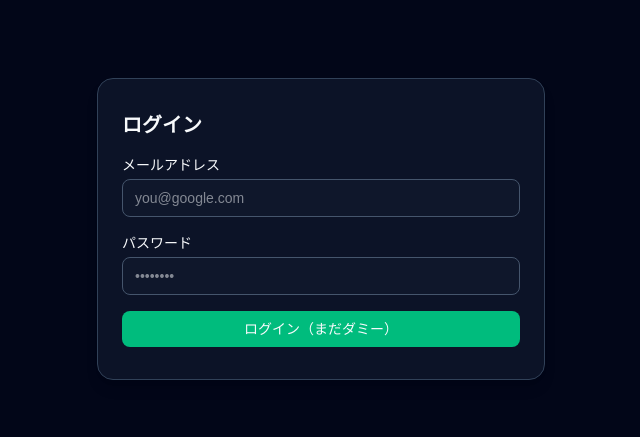
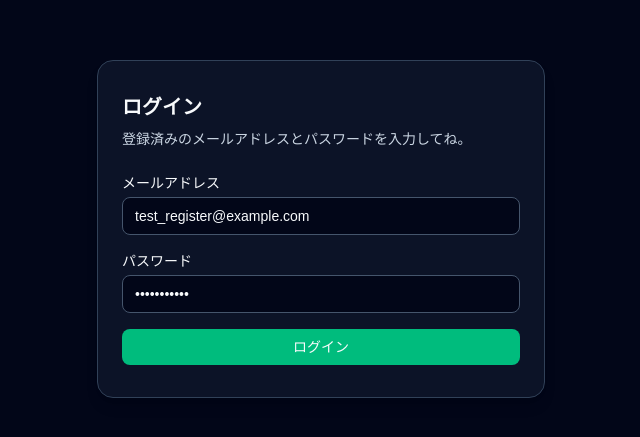
Before and after one commit to taka-ipa/task-practice, a Next.js app in the folder frontend/: page /login in a window 1280 px wide. Shown: the part 171-608 px from the top of the page, without its empty margins (319-959 px from the left). Built offline with nearby package versions, Linux system fonts and the light colour scheme; no server answers.

Commit message:
Add authentication system (register, login, logout, me) with Laravel Sanctum and integrate login page in Next.js

```diff
--- a/frontend/src/app/login/page.tsx
+++ b/frontend/src/app/login/page.tsx
@@ -1,33 +1,95 @@
+"use client";
+
+import { FormEvent, useState } from "react";
+import { useRouter } from "next/navigation";
+import api from "@/lib/api";
+
 export default function LoginPage() {
+  const router = useRouter();
+
+  const [email, setEmail] = useState("test_register@example.com"); // テストしやすいように初期値入れとく
+  const [password, setPassword] = useState("password123");
+  const [loading, setLoading] = useState(false);
+  const [error, setError] = useState<string | null>(null);
+
+  async function handleSubmit(e: FormEvent) {
+    e.preventDefault();
+    setError(null);
+    setLoading(true);
+
+    try {
+      const res = await api.post("/api/login", {
+        email,
+        password,
+      });
+
+      // トークンを保存（axiosのinterceptorで使うやつ）
+      if (typeof window !== "undefined") {
+        localStorage.setItem("token", res.data.token);
+      }
+
+      // とりあえずトップに戻す or ダッシュボードへ
+      router.push("/");
+    } catch (err: unknown) {
+      console.error(err);
+      // エラーメッセージざっくり出す（細かいのは後で整えればOK）
+      setError("メールアドレスかパスワードが違うか、ログインに失敗しました。");
+    } finally {
+      setLoading(false);
+    }
+  }
+
   return (
     <main className="min-h-screen bg-slate-950 text-slate-50 flex items-center justify-center">
-      <div className="w-full max-w-md px-6 py-8 rounded-2xl bg-slate-900/80 border border-slate-700 shadow-lg">
-        <h1 className="text-xl font-bold mb-4">ログイン</h1>
+      <div className="w-full max-w-md bg-slate-900/80 border border-slate-700 rounded-2xl px-6 py-8 shadow-lg">
+        <h1 className="text-xl font-bold mb-2">ログイン</h1>
+        <p className="text-sm text-slate-300 mb-6">
+          登録済みのメールアドレスとパスワードを入力してね。
+        </p>
 
-        <form className="space-y-4">
+        {error && (
+          <div className="mb-4 text-sm text-red-400 bg-red-950/40 border border-red-700/60 rounded-md px-3 py-2">
+            {error}
+          </div>
+        )}
+
+        <form onSubmit={handleSubmit} className="space-y-4">
           <div>
-            <label className="block text-sm mb-1">メールアドレス</label>
+            <label className="block text-sm mb-1" htmlFor="email">
+              メールアドレス
+            </label>
             <input
+              id="email"
               type="email"
-              className="w-full rounded-lg bg-slate-900 border border-slate-600 px-3 py-2 text-sm focus:outline-none focus:ring-2 focus:ring-emerald-500"
-              placeholder="you@google.com"
+              className="w-full rounded-lg bg-slate-950 border border-slate-600 px-3 py-2 text-sm focus:outline-none focus:ring-2 focus:ring-emerald-500 focus:border-emerald-500"
+              value={email}
+              onChange={(e) => setEmail(e.target.value)}
+              autoComplete="email"
+              required
             />
           </div>
 
           <div>
-            <label className="block text-sm mb-1">パスワード</label>
+            <label className="block text-sm mb-1" htmlFor="password">
+              パスワード
+            </label>
             <input
+              id="password"
               type="password"
-              className="w-full rounded-lg bg-slate-900 border border-slate-600 px-3 py-2 text-sm focus:outline-none focus:ring-2 focus:ring-emerald-500"
-              placeholder="••••••••"
+              className="w-full rounded-lg bg-slate-950 border border-slate-600 px-3 py-2 text-sm focus:outline-none focus:ring-2 focus:ring-emerald-500 focus:border-emerald-500"
+              value={password}
+              onChange={(e) => setPassword(e.target.value)}
+              autoComplete="current-password"
+              required
             />
           </div>
 
           <button
-            type="button"
-            className="w-full rounded-lg bg-emerald-500 hover:bg-emerald-400 transition px-3 py-2 text-sm font-medium"
+            type="submit"
+            disabled={loading}
+            className="w-full inline-flex items-center justify-center rounded-lg px-4 py-2 text-sm font-medium bg-emerald-500 hover:bg-emerald-400 disabled:opacity-60 disabled:cursor-not-allowed transition"
           >
-            ログイン（まだダミー）
+            {loading ? "ログイン中..." : "ログイン"}
           </button>
         </form>
       </div>
--- a/frontend/tsconfig.json
+++ b/frontend/tsconfig.json
@@ -1,5 +1,6 @@
 {
   "compilerOptions": {
+    "baseUrl": ".",
     "target": "ES2017",
     "lib": ["dom", "dom.iterable", "esnext"],
     "allowJs": true,
@@ -19,8 +20,8 @@
       }
     ],
     "paths": {
-      "@/*": ["./src/*"]
-    }
+    "@/*": ["./src/*"]
+  }
   },
   "include": [
     "next-env.d.ts",
```
Also changed, not shown: frontend/src/lib/api.ts (renamed from frontend/src/app/lib/api.ts).
